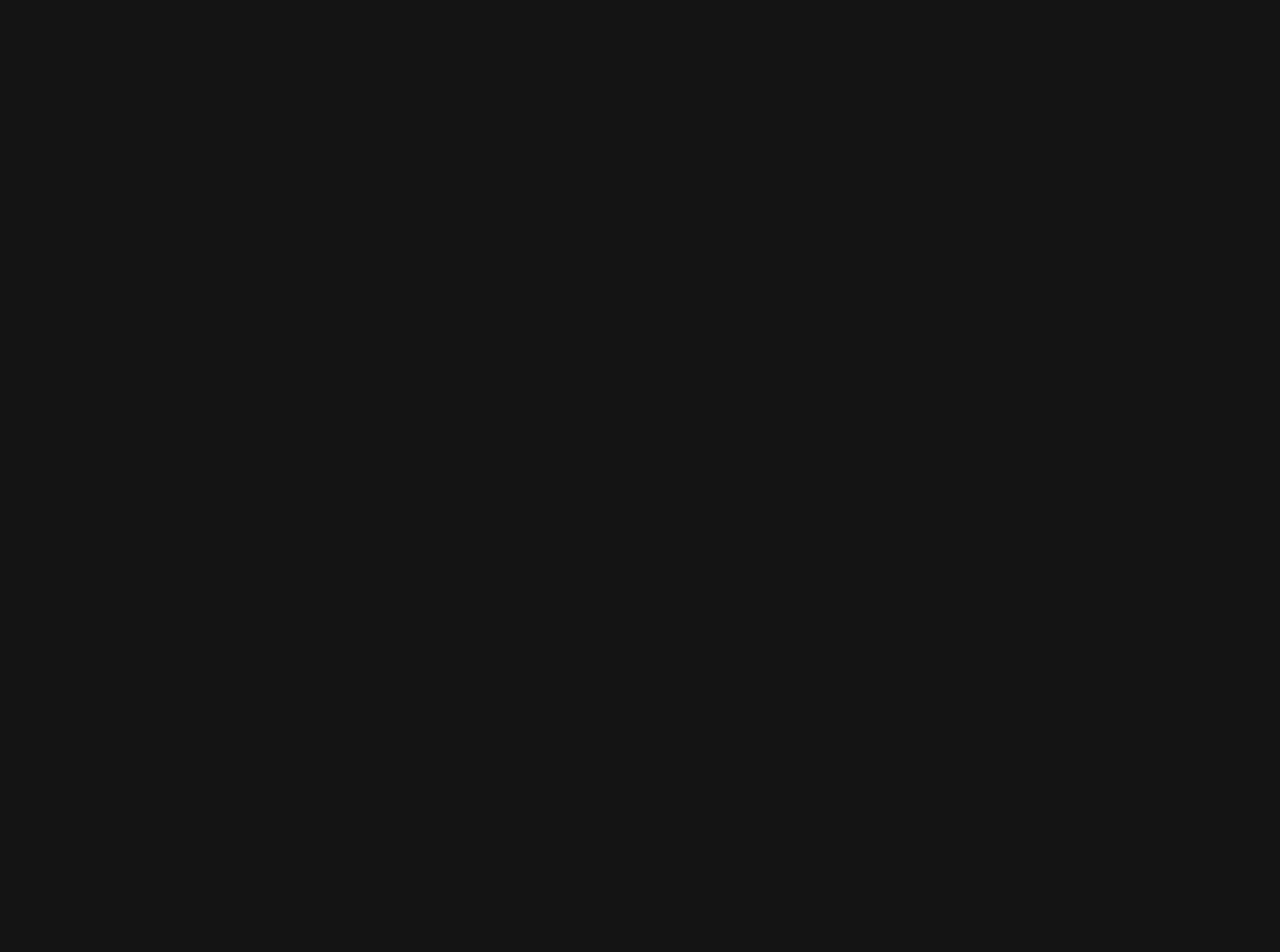
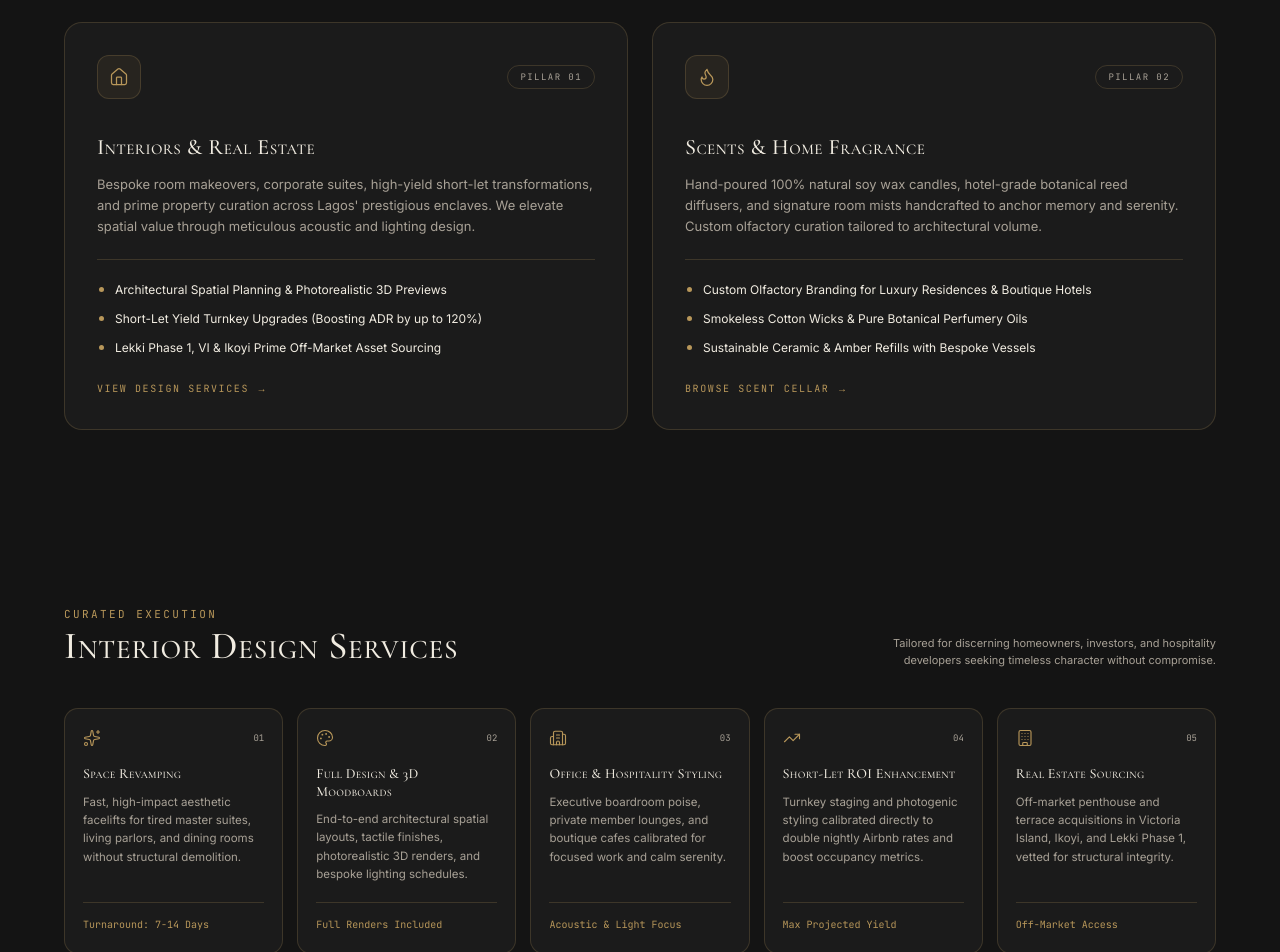
Before and after one commit to Harweh/Ageless-noir, a Next.js app: page / in a window 1280 px wide. Shown: the part 1020-1972 px from the top of the page. Before the commit the page ends 822 px from the top, so only its background shows below. Built offline with nearby package versions, Linux system fonts and the light colour scheme.

Commit message:
Add Twin Disciplines and Interior Design Services sections

```diff
--- a/app/page.tsx
+++ b/app/page.tsx
@@ -11,9 +11,28 @@
 // }
 
 
+// import EcosystemBar from "@/components/EcosystemBar/EcosystemBar";
+// import Navbar from "@/components/Navbar/Navbar";
+// import Hero from "@/components/Hero/Hero";
+
+// export default function Home() {
+//   return (
+//     <>
+//       <EcosystemBar />
+//       <Navbar />
+//       <main>
+//         <Hero />
+//       </main>
+//     </>
+//   );
+// }
+
+
 import EcosystemBar from "@/components/EcosystemBar/EcosystemBar";
 import Navbar from "@/components/Navbar/Navbar";
 import Hero from "@/components/Hero/Hero";
+import TwinDisciplines from "@/components/TwinDisciplines/TwinDisciplines";
+import DesignServices from "@/components/DesignServices/DesignServices";
 
 export default function Home() {
   return (
@@ -22,6 +41,8 @@
       <Navbar />
       <main>
         <Hero />
+        <TwinDisciplines />
+        <DesignServices />
       </main>
     </>
   );
--- /dev/null
+++ b/components/DesignServices/DesignServices.module.css
@@ -0,0 +1,29 @@
+.grid { display: grid; grid-template-columns: repeat(5, 1fr); gap: 14px; }
+
+.item {
+    display: flex;
+    flex-direction: column;
+    padding: 20px 18px;
+    transition: border-color 0.2s ease, transform 0.2s ease;
+}
+.item:hover { border-color: var(--gold); transform: translateY(-3px); }
+
+.top { display: flex; justify-content: space-between; align-items: center; margin-bottom: 18px; }
+.icon { color: var(--gold); }
+.num { font-family: var(--font-label); font-size: 9px; color: var(--text-muted); }
+
+.title { font-size: 14px; margin-bottom: 10px; line-height: 1.25; }
+.text { font-size: 11.5px; color: var(--text-muted); margin-bottom: 18px; }
+
+.meta {
+    margin-top: auto;
+    padding-top: 14px;
+    border-top: 1px solid var(--border);
+    font-family: var(--font-label);
+    font-size: 10px;
+    color: var(--gold);
+}
+
+@media (max-width: 1100px) { .grid { grid-template-columns: repeat(3, 1fr); } }
+@media (max-width: 760px)  { .grid { grid-template-columns: repeat(2, 1fr); } }
+@media (max-width: 480px)  { .grid { grid-template-columns: 1fr; } }
--- /dev/null
+++ b/components/DesignServices/DesignServices.tsx
@@ -0,0 +1,38 @@
+import { Sparkles, Palette, Building2, TrendingUp, Building } from "lucide-react";
+import SectionHeader from "@/components/SectionHeader/SectionHeader";
+import { services } from "@/data/content";
+import styles from "./DesignServices.module.css";
+
+const icons = [Sparkles, Palette, Building2, TrendingUp, Building];
+
+export default function DesignServices() {
+    return (
+        <section id="services" className="section">
+        <div className="container">
+            <SectionHeader
+            align="split"
+            eyebrow="Curated Execution"
+            title="Interior Design Services"
+            aside="Tailored for discerning homeowners, investors, and hospitality developers seeking timeless character without compromise."
+            />
+
+            <div className={styles.grid}>
+            {services.map((s, i) => {
+                const Icon = icons[i];
+                return (
+                <article key={s.title} className={`card ${styles.item}`}>
+                    <div className={styles.top}>
+                    <Icon size={18} strokeWidth={1.5} className={styles.icon} />
+                    <span className={styles.num}>{s.n}</span>
+                    </div>
+                    <h3 className={styles.title}>{s.title}</h3>
+                    <p className={styles.text}>{s.text}</p>
+                    <p className={styles.meta}>{s.meta}</p>
+                </article>
+                );
+            })}
+            </div>
+        </div>
+        </section>
+    );
+}
--- /dev/null
+++ b/components/SectionHeader/SectionHeader.module.css
@@ -0,0 +1,24 @@
+    .header { margin-bottom: 40px; }
+    .header .eyebrow { margin-bottom: 10px; }
+
+    .center { text-align: center; }
+    .center .section-sub { margin-inline: auto; }
+
+    .split {
+    display: flex;
+    align-items: flex-end;
+    justify-content: space-between;
+    gap: 32px;
+    }
+    .aside {
+    max-width: 340px;
+    text-align: right;
+    font-size: 11px;
+    line-height: 1.5;
+    color: var(--text-muted);
+    }
+
+    @media (max-width: 760px) {
+    .split { flex-direction: column; align-items: flex-start; gap: 12px; }
+    .aside { text-align: left; max-width: none; }
+    }
--- /dev/null
+++ b/components/SectionHeader/SectionHeader.tsx
@@ -0,0 +1,22 @@
+import styles from "./SectionHeader.module.css";
+
+type Props = {
+    eyebrow: string;
+    title: string;
+    sub?: string;
+    aside?: string; // small right-aligned text (used by split layout)
+    align?: "center" | "split";
+};
+
+export default function SectionHeader({ eyebrow, title, sub, aside, align = "center" }: Props) {
+    return (
+        <div className={`${styles.header} ${styles[align]}`}>
+        <div>
+            <p className="eyebrow">{eyebrow}</p>
+            <h2 className="section-title">{title}</h2>
+            {sub && <p className="section-sub">{sub}</p>}
+        </div>
+        {aside && <p className={styles.aside}>{aside}</p>}
+        </div>
+    );
+}
--- /dev/null
+++ b/components/TwinDisciplines/TwinDisciplines.module.css
@@ -0,0 +1,71 @@
+    .grid { display: grid; grid-template-columns: 1fr 1fr; gap: 24px; }
+
+    .pillar {
+    display: flex;
+    flex-direction: column;
+    padding: 32px;
+    border-radius: 18px;
+    transition: border-color 0.2s ease, transform 0.2s ease;
+    }
+    .pillar:hover { border-color: var(--gold); transform: translateY(-3px); }
+
+    .top { display: flex; align-items: center; justify-content: space-between; margin-bottom: 36px; }
+    .icon {
+    display: grid;
+    place-items: center;
+    width: 44px;
+    height: 44px;
+    border-radius: 12px;
+    border: 1px solid var(--border);
+    background: rgba(184, 151, 90, 0.08);
+    color: var(--gold);
+    }
+    .tag {
+    font-family: var(--font-label);
+    font-size: 9px;
+    letter-spacing: 0.16em;
+    text-transform: uppercase;
+    color: var(--text-muted);
+    border: 1px solid var(--border);
+    padding: 4px 12px;
+    border-radius: 999px;
+    }
+
+    .title { font-size: 22px; margin-bottom: 14px; }
+    .text { font-size: 13px; color: var(--text-muted); margin-bottom: 22px; }
+
+    .list {
+    list-style: none;
+    margin: 0 0 24px;
+    padding: 20px 0 0;
+    border-top: 1px solid var(--border);
+    display: grid;
+    gap: 10px;
+    font-size: 12px;
+    }
+    .list li { position: relative; padding-left: 18px; }
+    .list li::before {
+    content: "";
+    position: absolute;
+    left: 2px;
+    top: 0.6em;
+    width: 5px;
+    height: 5px;
+    border-radius: 50%;
+    background: var(--gold);
+    }
+
+    .link {
+    margin-top: auto;
+    font-family: var(--font-label);
+    font-size: 10px;
+    letter-spacing: 0.16em;
+    text-transform: uppercase;
+    color: var(--gold);
+    }
+    .link:hover { color: var(--gold-soft); }
+
+    @media (max-width: 860px) {
+    .grid { grid-template-columns: 1fr; }
+    .pillar { padding: 24px; }
+    }
--- /dev/null
+++ b/components/TwinDisciplines/TwinDisciplines.tsx
@@ -0,0 +1,49 @@
+import { House, Flame } from "lucide-react";
+import SectionHeader from "@/components/SectionHeader/SectionHeader";
+import { pillars } from "@/data/content";
+import styles from "./TwinDisciplines.module.css";
+
+const icons = [House, Flame];
+
+export default function TwinDisciplines() {
+    return (
+        <section id="disciplines" className="section">
+        <div className="container">
+            <SectionHeader
+            eyebrow="The Ageless Method"
+            title="Twin Disciplines of Elegance"
+            sub="Sensory spatial architecture harmonized with artisanal olfactory signatures."
+        />
+
+        <div className={styles.grid}>
+            {pillars.map((p, i) => {
+                const Icon = icons[i];
+                return (
+                <article key={p.title} className={`card ${styles.pillar}`}>
+                    <div className={styles.top}>
+                    <span className={styles.icon}>
+                        <Icon size={20} strokeWidth={1.5} />
+                    </span>
+                    <span className={styles.tag}>{p.tag}</span>
+                    </div>
+
+                    <h3 className={styles.title}>{p.title}</h3>
+                    <p className={styles.text}>{p.description}</p>
+
+                    <ul className={styles.list}>
+                    {p.bullets.map((b) => (
+                        <li key={b}>{b}</li>
+                    ))}
+                    </ul>
+
+                    <a href={p.cta.href} className={styles.link}>
+                    {p.cta.label} →
+                    </a>
+                </article>
+                );
+            })}
+            </div>
+        </div>
+        </section>
+    );
+}
--- a/package.json
+++ b/package.json
@@ -9,6 +9,7 @@
     "lint": "eslint"
   },
   "dependencies": {
+    "lucide-react": "^1.61.0",
     "next": "16.4.3",
     "react": "19.3.0",
     "react-dom": "19.3.0"
```
Also changed, not shown: 1 other file (tests, documents, lock files or other folders).
